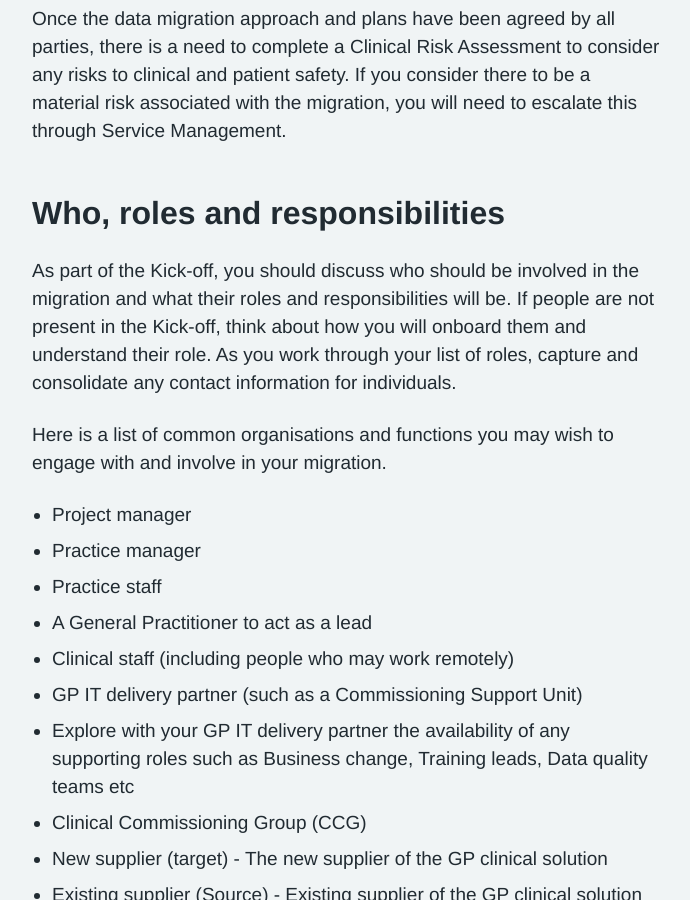
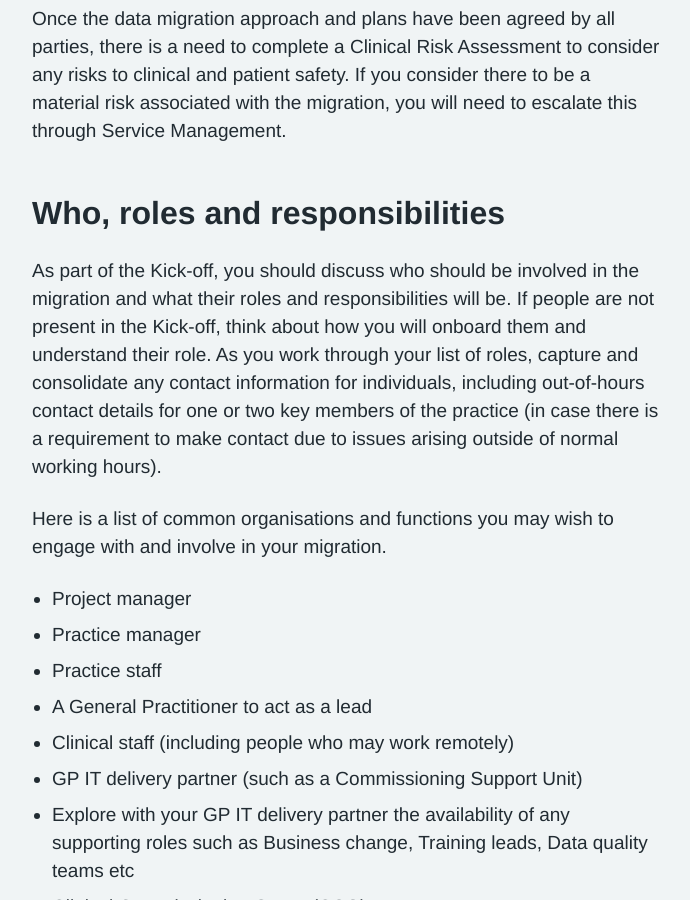
Before and after one commit to nhsconnect/prm-practice-migration, a Jekyll site: the page built from guide/01-kick-off.md, in a window 1280 px wide and 900 px high, scrolled down 2751 px. Shown: the whole window, without its empty margins (128-818 px from the left). Built offline with Jekyll 4.4.1, drawn with Linux system fonts in a browser that asks for light colours; some web fonts are replaced.

Commit message:
Update 01-kick-off.md

```diff
--- a/guide/01-kick-off.md
+++ b/guide/01-kick-off.md
@@ -79,7 +79,7 @@ Once the data migration approach and plans have been agreed by all parties, ther
 
 ## Who, roles and responsibilities
 
-As part of the Kick-off, you should discuss who should be involved in the migration and what their roles and responsibilities will be. If people are not present in the Kick-off, think about how you will onboard them and understand their role. As you work through your list of roles, capture and consolidate any contact information for individuals.
+As part of the Kick-off, you should discuss who should be involved in the migration and what their roles and responsibilities will be. If people are not present in the Kick-off, think about how you will onboard them and understand their role. As you work through your list of roles, capture and consolidate any contact information for individuals, including out-of-hours contact details for one or two key members of the practice (in case there is a requirement to make contact due to issues arising outside of normal working hours).
 
 Here is a list of common organisations and functions you may wish to engage with and involve in your migration.
 
```
